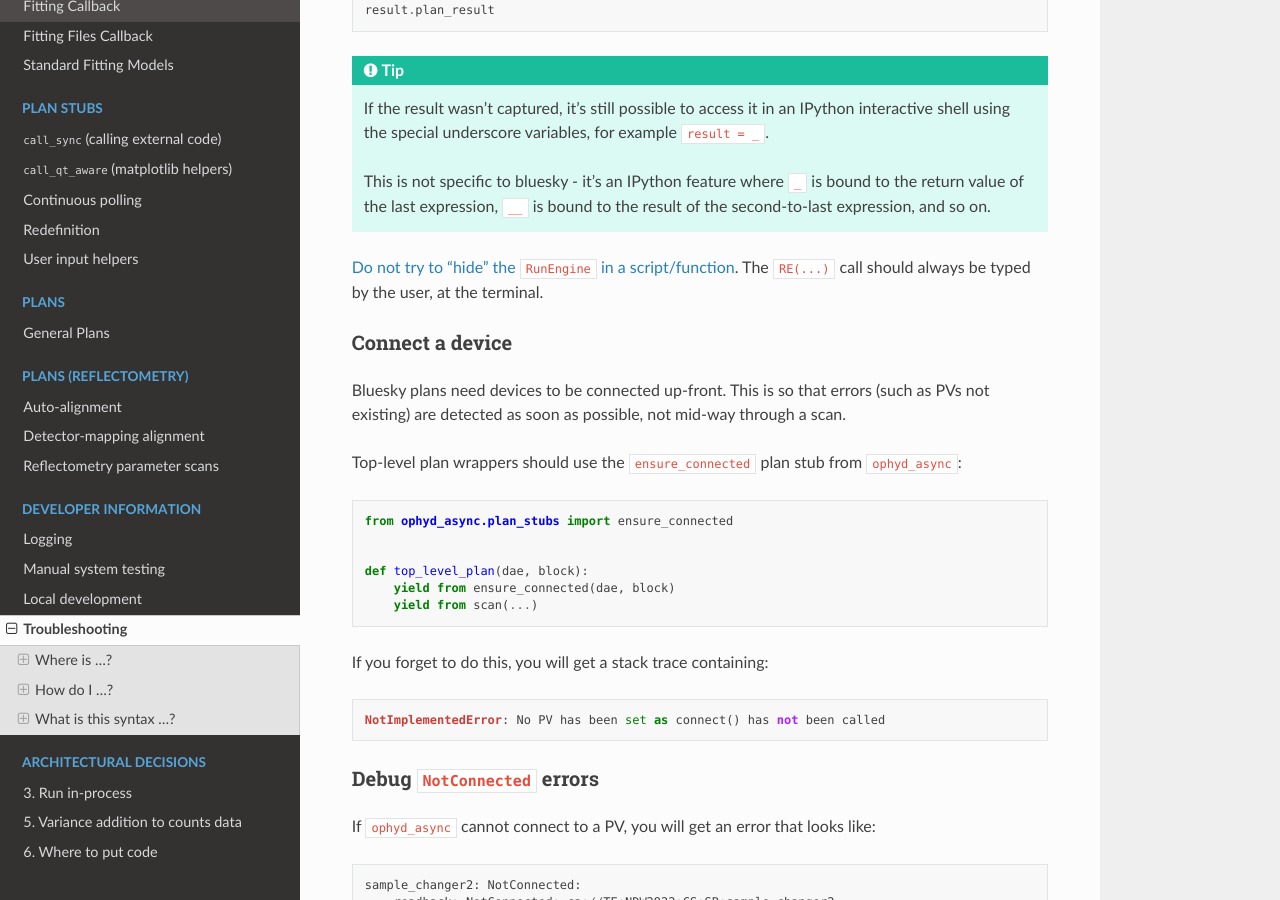
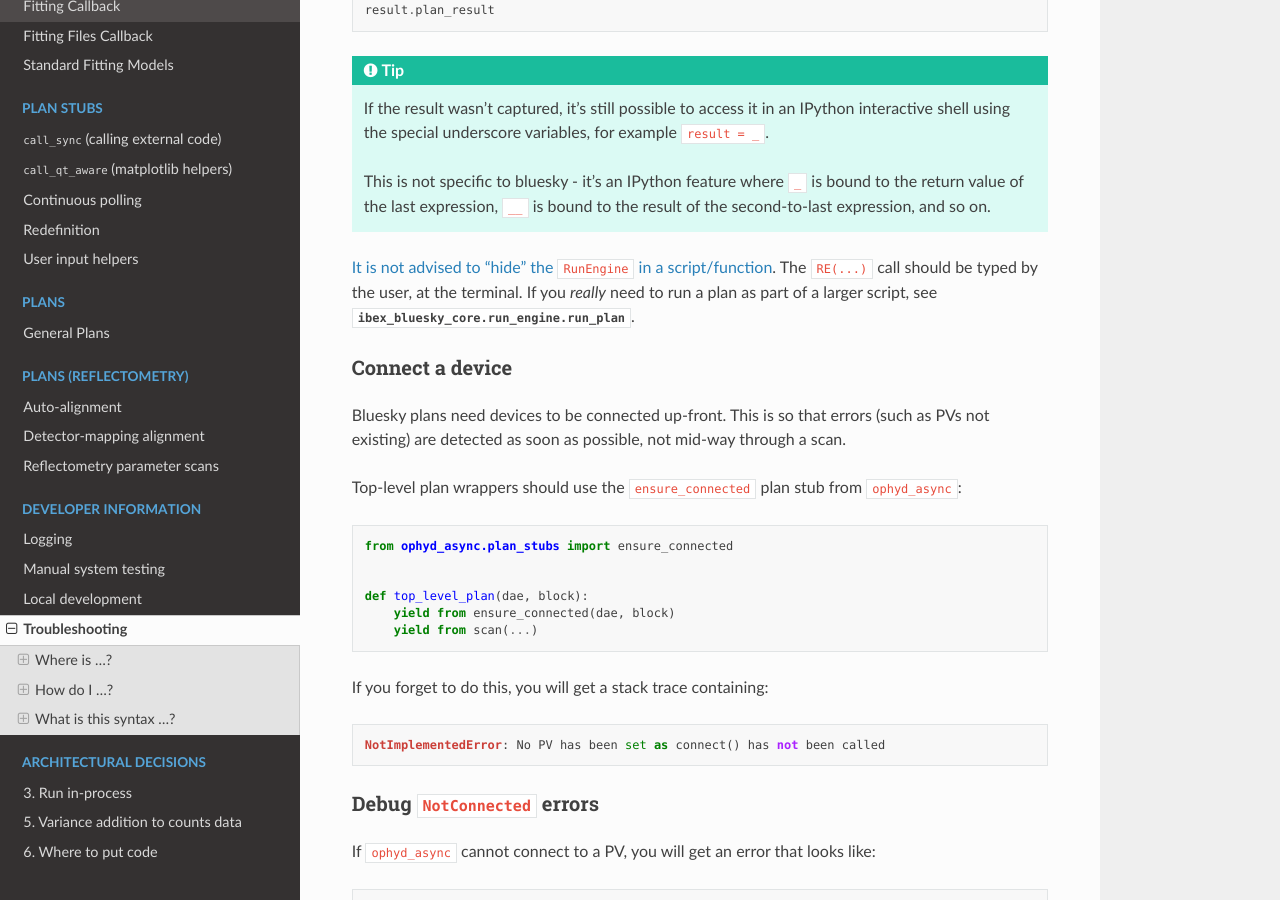
Before and after one commit to ISISComputingGroup/ibex_bluesky_core, a Sphinx documentation site: the page built from doc/dev/troubleshooting.md, in a window 1280 px wide and 900 px high, scrolled down 4107 px. Built offline with Sphinx 7.4.7 and the Read the Docs theme 3.1.0, drawn with Linux system fonts in a browser that asks for light colours; pages that are not in the unit, such as notebooks, are missing from menus.

Commit message:
Actually document it

````diff
--- a/doc/dev/troubleshooting.md
+++ b/doc/dev/troubleshooting.md
@@ -185,8 +185,9 @@ This is not specific to bluesky - it's an IPython feature where `_` is bound to
 `__` is bound to the result of the second-to-last expression, and so on.
 ```
 
-[Do not try to "hide" the `RunEngine` in a script/function](https://blueskyproject.io/bluesky/main/tutorial.html#plans-in-series).
-The `RE(...)` call should always be typed by the user, at the terminal.
+[It is not advised to "hide" the `RunEngine` in a script/function](https://blueskyproject.io/bluesky/main/tutorial.html#plans-in-series).
+The `RE(...)` call should be typed by the user, at the terminal. If you *really* need to run a plan as part of a
+larger script, see {py:obj}`ibex_bluesky_core.run_engine.run_plan`.
 
 ### Connect a device
 
````
Also changed, not shown: doc/tutorial/overview.md (+3 -0 lines).
